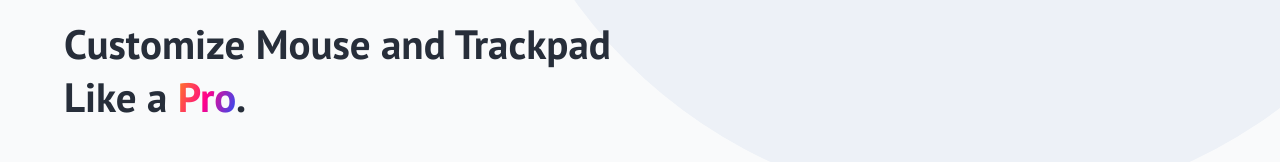
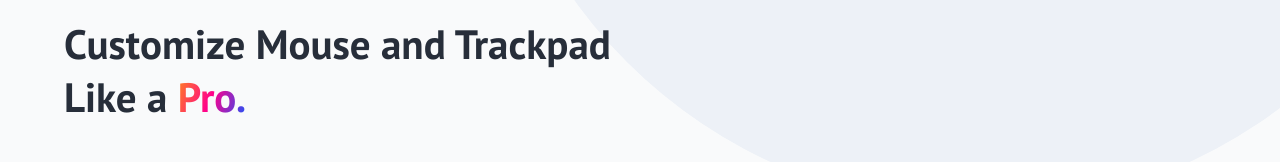
Before and after one commit to linearmouse/website, a Next.js app: page / in a window 1280 px wide. Shown: the part 192-354 px from the top of the page. Built offline with nearby package versions, Linux system fonts and the light colour scheme.

Commit message:
Adjust Pro's graident

```diff
--- a/components/hero/slogan/index.tsx
+++ b/components/hero/slogan/index.tsx
@@ -28,7 +28,7 @@ const Slogan = () => (
   <Wrapper>
     Customize Mouse and Trackpad
     <br />
-    Like a <GradientText>Pro</GradientText>.
+    Like a <GradientText>Pro.</GradientText>
   </Wrapper>
 )
 
```
